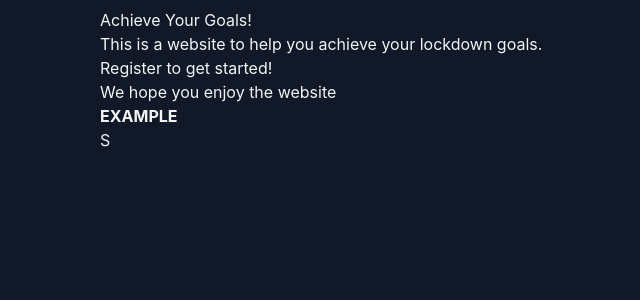
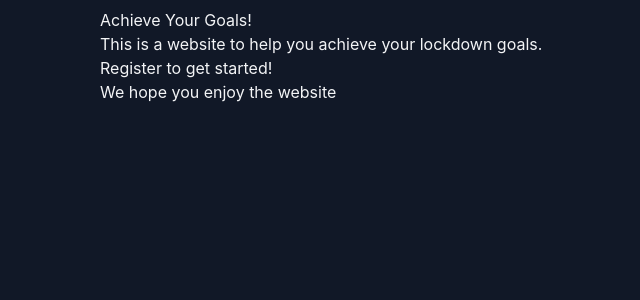
Before and after one commit to JmacCl/Hackafon, a Django app: page / in a window 1280 px wide. Shown: the part 152-452 px from the top of the page, without its empty margins (52-692 px from the left). Run offline with Django 3.2, Linux system fonts and the light colour scheme; some web fonts are replaced.

Commit message:
fix: remove bold message from sample

```diff
--- a/SAS/goals/views.py
+++ b/SAS/goals/views.py
@@ -8,8 +8,7 @@ from django.contrib.auth import authenticate, login, logout
 
 # Create your views here.
 def index(request):
-
-    context_dict = {'boldmessage':'EXAMPLE' }
+    context_dict = {}
 
     try:
         context_dict['profile']=UserProfile.objects.get(user=request.user)
--- a/SAS/templates/goals/index.html
+++ b/SAS/templates/goals/index.html
@@ -17,6 +17,4 @@
       <p>Register to get started! </p>
       <p>We hope you enjoy the website </p>
 		{% endif %}
-
-    <p><strong>{{ boldmessage }}</strong></p>S
 {% endblock %}
```
